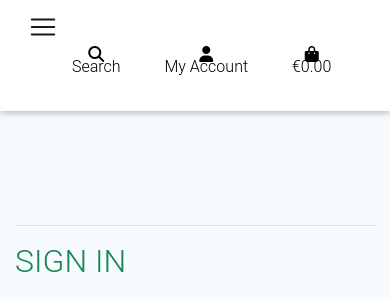
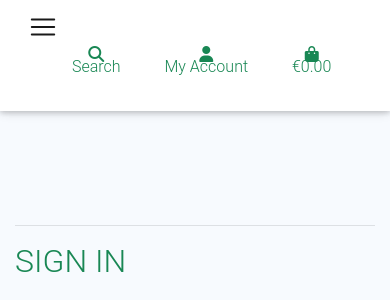
Before and after one commit to sruss07/MS04-Ciclo-Italia, a Django app: a page that uses templates/includes/main_nav.html in a window 390 px wide. Shown: the top 300 px of the page. Run offline with Django 3.2, Linux system fonts and the light colour scheme; parts of the project's set-up code (start-up, migrations or seed data) failed here and were passed over; some libraries are stand-ins or nearby versions.

Commit message:
updated account and cart nav links colour

```diff
--- a/templates/includes/main_nav.html
+++ b/templates/includes/main_nav.html
@@ -3,16 +3,16 @@
 <div class="collapse navbar-collapse" id="main-nav">
     <ul class="navbar-nav w-auto mx-auto">
         <li class="nav-item d-block d-md-none">
-            <a class="logo-font nav-link mr-5" href="{% url 'home' %}" id="home-link">
+            <a class="logo-font nav-link mr-5 p-auto" href="{% url 'home' %}" id="home-link">
                 Home
             </a>
         </li>
         <li class="nav-item dropdown">
-            <a href="{% url 'bikes' %}" class="logo-font nav-link mr-5">All Bikes</a>
+            <a href="{% url 'bikes' %}" class="logo-font nav-link mr-5 ">All Bikes</a>
         </li>
         <li class="nav-item dropdown">
             <!-- Bike Brands - Bianchi -->
-            <a class="logo-font nav-link mr-5" href="#" id="bianchi-link" data-toggle="dropdown" aria-haspopup="true"
+            <a class="logo-font nav-link mr-5 " href="#" id="bianchi-link" data-toggle="dropdown" aria-haspopup="true"
                 aria-expanded="false">
                 Bianchi
             </a>
@@ -27,7 +27,7 @@
 
         <li class="nav-item dropdown">
             <!-- Bike Brands - Cinelli -->
-            <a class="logo-font nav-link mr-5" href="#" id="cinelli-link" data-toggle="dropdown" aria-haspopup="true"
+            <a class="logo-font nav-link mr-5 " href="#" id="cinelli-link" data-toggle="dropdown" aria-haspopup="true"
                 aria-expanded="false">
                 Cinelli
             </a>
@@ -42,7 +42,7 @@
 
         <li class="nav-item dropdown">
             <!-- Bike Brands - Colnago -->
-            <a class="logo-font nav-link mr-5" href="#" id="colnago-link" data-toggle="dropdown" aria-haspopup="true"
+            <a class="logo-font nav-link mr-5 " href="#" id="colnago-link" data-toggle="dropdown" aria-haspopup="true"
                 aria-expanded="false">
                 Colnago
             </a>
@@ -57,7 +57,7 @@
 
         <li class="nav-item dropdown">
             <!-- Bike Brands - De Rosa -->
-            <a class="logo-font nav-link mr-5" href="#" id="derosa-link" data-toggle="dropdown" aria-haspopup="true"
+            <a class="logo-font nav-link mr-5 " href="#" id="derosa-link" data-toggle="dropdown" aria-haspopup="true"
                 aria-expanded="false">
                 De Rosa
             </a>
@@ -72,7 +72,7 @@
 
         <li class="nav-item dropdown">
             <!-- Bike Brands - Pinarello -->
-            <a class="logo-font nav-link mr-5" href="#" id="pinarello-link" data-toggle="dropdown" aria-haspopup="true"
+            <a class="logo-font nav-link mr-5 " href="#" id="pinarello-link" data-toggle="dropdown" aria-haspopup="true"
                 aria-expanded="false">
                 Pinarello
             </a>
@@ -87,7 +87,7 @@
 
         <li class="nav-item dropdown">
             <!-- Bike Brands - Wilier -->
-            <a class="logo-font nav-link mr-5" href="#" id="wilier-link" data-toggle="dropdown" aria-haspopup="true"
+            <a class="logo-font nav-link mr-5 " href="#" id="wilier-link" data-toggle="dropdown" aria-haspopup="true"
                 aria-expanded="false">
                 Wilier
             </a>
@@ -102,7 +102,7 @@
 
         <li class="nav-item dropdown">
             <!-- Bike Reviews -->
-            <a href="{% url 'review_list' %}" class="logo-font nav-link mr-5" id="review-link" aria-haspopup="true"
+            <a href="{% url 'review_list' %}" class="logo-font nav-link mr-5 " id="review-link" aria-haspopup="true"
                 aria-expanded="false">
                 Reviews
             </a>
@@ -110,7 +110,7 @@
 
         <li class="nav-item dropdown">
             <!-- Cycling Blog -->
-            <a href="{% url 'blog_list' %}" class="logo-font nav-link" id="blog-link" aria-haspopup="true"
+            <a href="{% url 'blog_list' %}" class="logo-font nav-link mr-5 " id="blog-link" aria-haspopup="true"
                 aria-expanded="false">
                 Blog
             </a>
--- a/templates/includes/mobile_top_header.html
+++ b/templates/includes/mobile_top_header.html
@@ -2,7 +2,7 @@
 
 <ul>
     <li class="list-inline-item">
-        <a class="text-black nav-link d-block d-lg-none" href="#" id="mobile-search" data-toggle="dropdown"
+        <a class="text-green nav-link d-block d-lg-none" href="#" id="mobile-search" data-toggle="dropdown"
             aria-haspopup="true" aria-expanded="false">
             <div class="text-center">
                 <div><i class="fas fa-search fa-lg"></i></div>
@@ -27,7 +27,7 @@
         </div>
     </li>
     <li class="list-inline-item dropdown">
-        <a class="text-black nav-link d-block d-lg-none" href="#" data-toggle="dropdown" aria-haspopup="true"
+        <a class="text-green nav-link d-block d-lg-none" href="#" data-toggle="dropdown" aria-haspopup="true"
             aria-expanded="false">
             <div class="text-center">
                 <div><i class="fas fa-user fa-lg" aria-labelledby="user-options"></i></div>
@@ -52,7 +52,7 @@
     </li>
     <li class="list-inline-item">
         <!-- Shopping cart details -->
-        <a class="{% if grand_total %}text-primary font-weight-bold{% else %}text-black{% endif %} nav-link d-block d-lg-none"
+        <a class="{% if grand_total %}text-primary font-weight-bold{% else %}text-green{% endif %} nav-link d-block d-lg-none"
             href="{% url 'view_cart' %}">
             <div class="text-center">
                 <div><i class="fas fa-shopping-bag fa-lg"></i></div>
```
